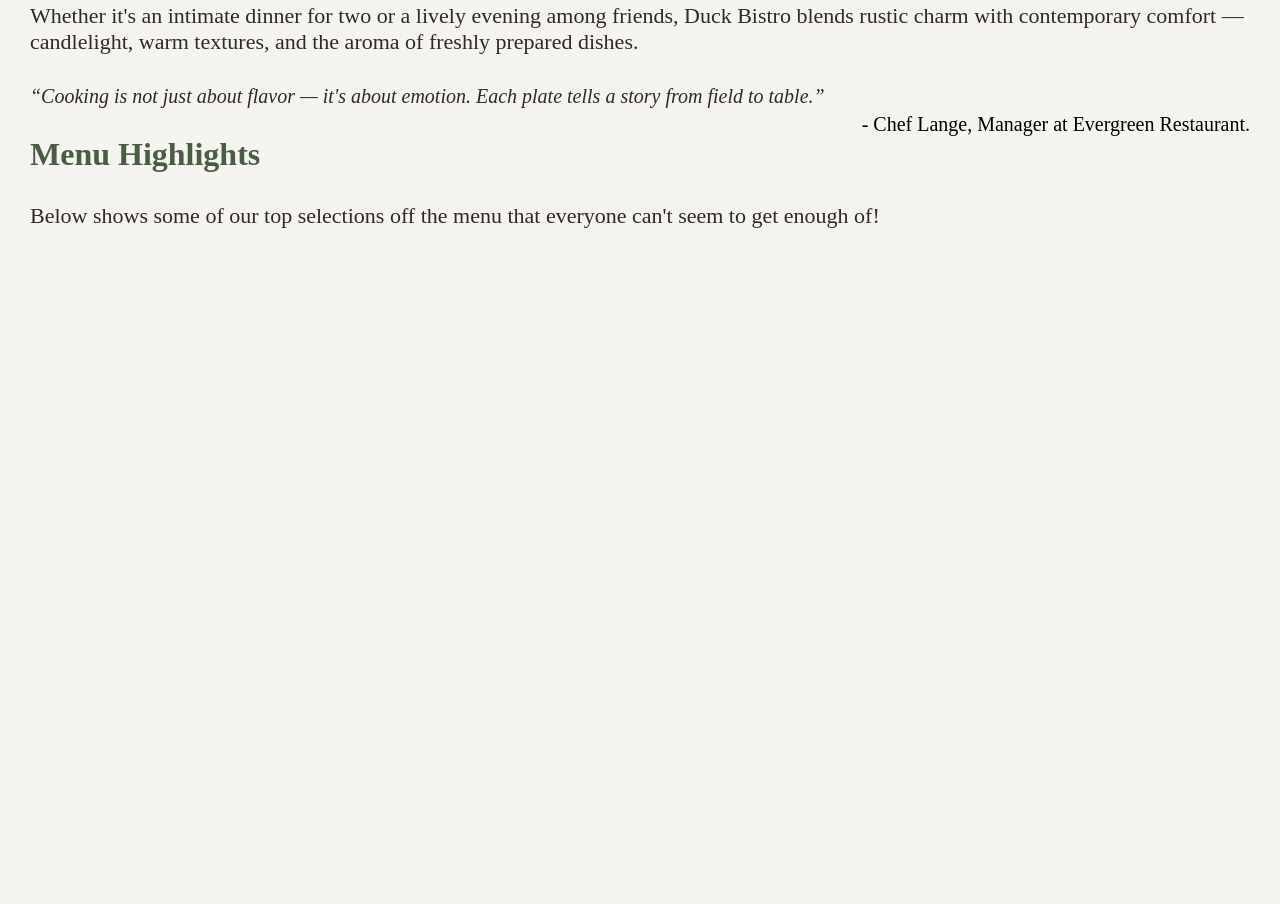
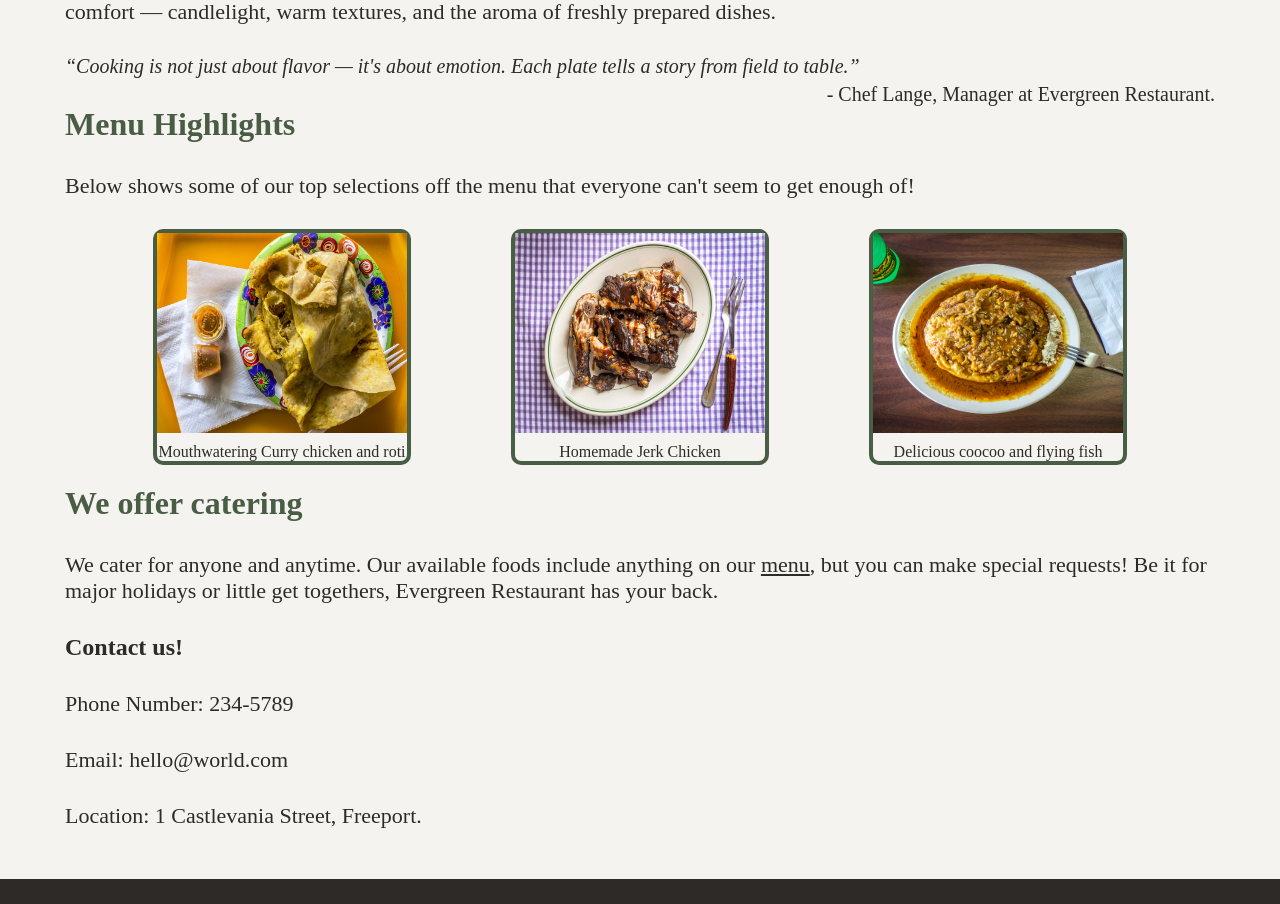
Before and after one commit to Nikiel54/evergreen-restaurant-page, a website: page src/template.html in a window 1280 px wide. Shown: the part 349-1253 px from the top of the page. Before the commit the page ends 800 px from the top, so only its background shows below. Drawn offline with Linux system fonts and the light colour scheme; a web font is replaced by a local one.

Commit message:
Finished Home page

```diff
--- a/src/styles.css
+++ b/src/styles.css
@@ -5,6 +5,7 @@
     --clay: #f7672e;
     --teal-green: #20785f;
     --deep-forest-green: #495D44;
+    --muted-gold: #D1B45A;
 
 
     box-sizing: border-box;
@@ -14,16 +15,17 @@
 body {
     margin: 0px;
     background-color: var(--ivory-white);
-    height: 800px;
 }
 
 h1, h2, h3, h4, p {
     margin: 0px;
     padding: 0px;
+    color: var(--charcoal-brown);
 }
 
 #content {
-    padding: 30px;
+    padding-left: 65px;
+    padding-right: 65px;
 }
 
 #header {
@@ -103,3 +105,43 @@
     font-weight: 200;
     color: var(--charcoal-brown);
 }
+
+.dish-showcase {
+    display: flex;
+    gap: 100px;
+    justify-content: center;
+}
+
+.food-img {
+    width: 250px;
+    display: flex;
+    flex-direction: column;
+    gap: 10px;
+    border: 4px solid var(--deep-forest-green);
+    border-radius: 10px;
+    margin-bottom: 20px;
+}
+
+.food-img > p {
+    text-align: center;
+    font-weight: 300;
+    color: var(--charcoal-brown);
+}
+
+.subheading {
+    font-size: 24px;
+}
+
+.link {
+    text-decoration: underline;
+    cursor: pointer;
+}
+
+.extra-space {
+    height: 50px;
+}
+
+#footer {
+    height: 25px;
+    background-color: var(--charcoal-brown);
+}
--- a/src/template.html
+++ b/src/template.html
@@ -41,7 +41,32 @@
         <div class="section">
             <h2 class="section-hdr">Menu Highlights</h2>
             <p>Below shows some of our top selections off the menu that everyone can't seem to get enough of!</p>
+            <div class="dish-showcase">
+                <div class="food-img">
+                    <img src="../assets/curry_chicken.jpg" alt="Image of curry chicken dish" width="250px" height="200px">
+                    <p>Mouthwatering Curry chicken and roti</p>
+                </div>
+                <div class="food-img" >
+                    <img src="../assets/jerk_chicken.jpg" alt="Image of jerk chicken dish" width="250px" height="200px">
+                    <p>Homemade Jerk Chicken</p>
+                </div>
+                <div class="food-img" >
+                    <img src="../assets/coocoo_and_fish.jpg" alt="Image of coocoo and fish dish" width="250px" height="200px">
+                    <p>Delicious coocoo and flying fish</p>
+                </div>
+            </div>
+        </div>
+        <div class="section">
+            <h2 class="section-hdr">We offer catering</h2>
+            <p>We cater for anyone and anytime. Our available foods include anything on our <a class="link" type="link">menu</a>,
+                but you can make special requests! Be it for major holidays or little get togethers, Evergreen Restaurant has your back.</p>
+            <h3 class="subheading">Contact us!</h3>
+            <p>Phone Number: 234-5789</p>
+            <p>Email: <span><a type="Email">hello@world.com</a></span></p>
+            <p>Location: <a type="Location">1 Castlevania Street, Freeport.</a></p>
         </div>
     </div>
+    <div class="section extra-space"></div>
+    <footer id="footer"></footer>
 </body>
 </html>
```
Also changed, not shown: assets/coocoo_and_fish.jpg (added), assets/curry_chicken.jpg (added), assets/jerk_chicken.jpg (added).
